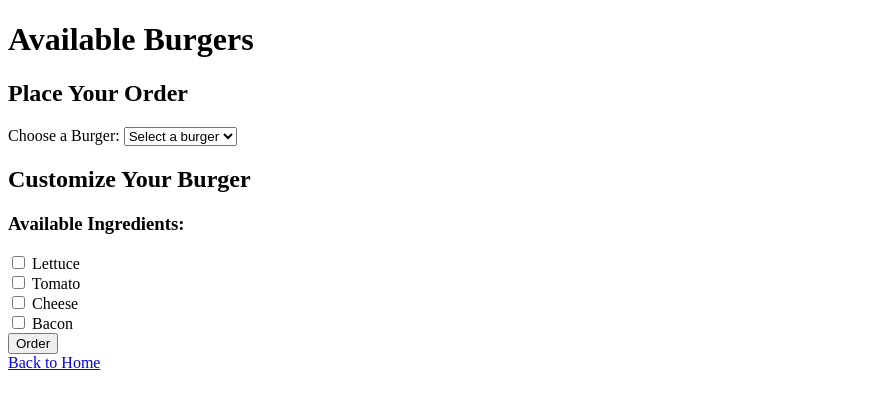
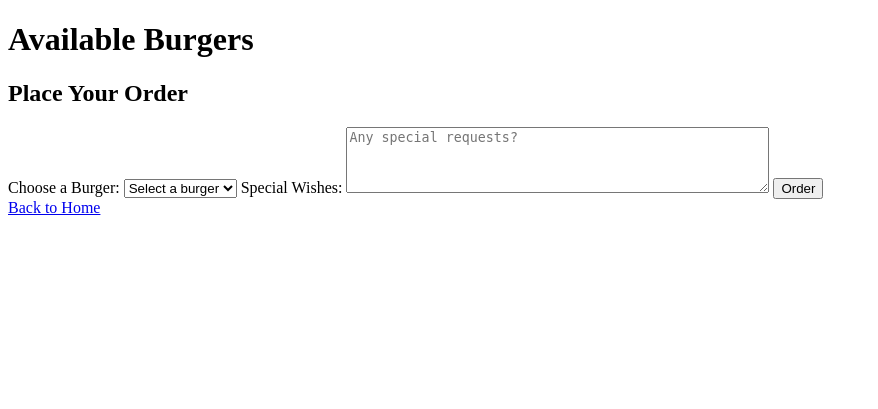
Before and after one commit to liaamg1/burgerprogram, a Flask app: page /order in a window 1280 px wide. Shown: the top 409 px of the page, without its empty margins (0-878 px from the left). Run offline with Flask 3, Linux system fonts and the light colour scheme; data that the repository does not hold is empty; some libraries are stand-ins or nearby versions.

```diff
--- a/Containers/BurgerOrder/app.py
+++ b/Containers/BurgerOrder/app.py
@@ -4,13 +4,12 @@ import requests
 
 app = Flask(__name__)
 
-
-# frontpage route
+# Frontpage route
 @app.route('/')
 def frontpage():
     return render_template('index.html')
 
-# displays the burgers
+# Displays the burgers
 @app.route('/order', methods=['GET'])
 def display_burgers():
     burgers = get_burgers()
@@ -21,13 +20,14 @@ def display_burgers():
 def send_order():
     order_data = request.get_json()
     burger_name = order_data.get('name')
-    ingredients = order_data.get('ingredients', [])
+    special_wishes = order_data.get('wishes')  # Get special wishes
 
-    response = requests.post('http://kitchenview:5001/receive-order', json={'name': burger_name, 'ingredients': ingredients })
-
+    response = requests.post('http://kitchenview:5001/receive-order', json={
+        'name': burger_name,
+        'wishes': special_wishes  # Send special wishes to kitchen view
+    })
 
     return jsonify(response.json()), response.status_code
-
 
 # Error handling
 @app.errorhandler(404)
--- a/Containers/BurgerOrder/burger_data.py
+++ b/Containers/BurgerOrder/burger_data.py
@@ -1,6 +1,6 @@
 import psycopg2
 
-# Function to get a database connection
+#Function to get a database connection
 def get_db_connection():
     return psycopg2.connect(
         host="db",
@@ -9,7 +9,7 @@ def get_db_connection():
         database="burgardatabase"
     )
 
-# Function to get burgers from the database
+#Function to get burgers from the database
 def get_burgers():
     db_connection = get_db_connection()
     cursor = db_connection.cursor()
@@ -33,10 +33,10 @@ def get_burgers():
     insert_burgers_query = """
     INSERT INTO burgers (name, description, price, is_vegetarian)
     VALUES
-        ('BigMacho', 'The biggest burger in town', 9.99, FALSE),
-        ('McMax', 'The most popular burger', 9.95, FALSE),
-        ('ChickenMc', 'The best chicken burger', 8.95, FALSE),
-        ('McSkibidi', 'The most unique Skibidi burger in town', 10.99, FALSE)
+        ('BigMacho', 'Lettuce, Bacon, BigMacho-sauce', 9.99, FALSE),
+        ('McMax', 'Cheese, Bacon, lettuce', 9.95, FALSE),
+        ('ChickenMc', 'Cheese, BBQ-Sauce, Bacon', 8.95, FALSE),
+        ('McSkibidi', 'Cheese, Lettuce, Tomato, Mayonaise', 10.99, FALSE)
     ON CONFLICT (name) DO NOTHING;  -- Avoid duplicates on insert
     """
     cursor.execute(insert_burgers_query)
--- a/Containers/BurgerOrder/templates/burgers.html
+++ b/Containers/BurgerOrder/templates/burgers.html
@@ -25,20 +25,9 @@
             <option value="{{ burger.name }}">{{ burger.name }}</option>
             {% endfor %}
         </select>
-        <h2>Customize Your Burger</h2>
-<form id="ingredientForm">
-    <h3>Available Ingredients:</h3>
-    <div>
-        <input type="checkbox" id="lettuce" name="ingredients" value="Lettuce">
-        <label for="lettuce">Lettuce</label><br>
-        <input type="checkbox" id="tomato" name="ingredients" value="Tomato">
-        <label for="tomato">Tomato</label><br>
-        <input type="checkbox" id="cheese" name="ingredients" value="Cheese">
-        <label for="cheese">Cheese</label><br>
-        <input type="checkbox" id="bacon" name="ingredients" value="Bacon">
-        <label for="bacon">Bacon</label><br>
-    </div>
-</form>
+
+        <label for="specialWishes">Special Wishes:</label>
+        <textarea id="specialWishes" rows="4" cols="50" placeholder="Any special requests?"></textarea>
 
         <button type="submit">Order</button>
     </form>
@@ -51,27 +40,21 @@
         document.getElementById('orderForm').onsubmit = async function(event) {
             event.preventDefault();
             const burgerName = document.getElementById('burgerSelect').value;
-
-            const ingredients = [];
-        document.querySelectorAll('input[name="ingredients"]:checked').forEach(ingredient => {
-            ingredients.push(ingredient.value);
-        });
-
+            const specialWishes = document.getElementById('specialWishes').value;
 
             const response = await fetch('/send-order', {
                 method: 'POST',
                 headers: {
                     'Content-Type': 'application/json',
                 },
-                body: JSON.stringify({ name: burgerName, ingredients: ingredients }),
+                body: JSON.stringify({ name: burgerName, wishes: specialWishes }),
             });
 
             const result = await response.json();
             document.getElementById('orderResult').innerText = result.message;
             document.getElementById('burgerSelect').value = ''; // Clear selection
-            document.querySelectorAll('input[name="ingredients"]:checked').forEach(ingredient => {
-                ingredient.checked = false;
-        });
+            document.getElementById('specialWishes').value = ''; // Clear special wishes
+        };
     </script>
 </body>
 </html>
```
Also changed, not shown: Containers/KitchenView/kitchen.py (+9 -10 lines), Containers/KitchenView/templates/orders.html (+6 -3 lines).
